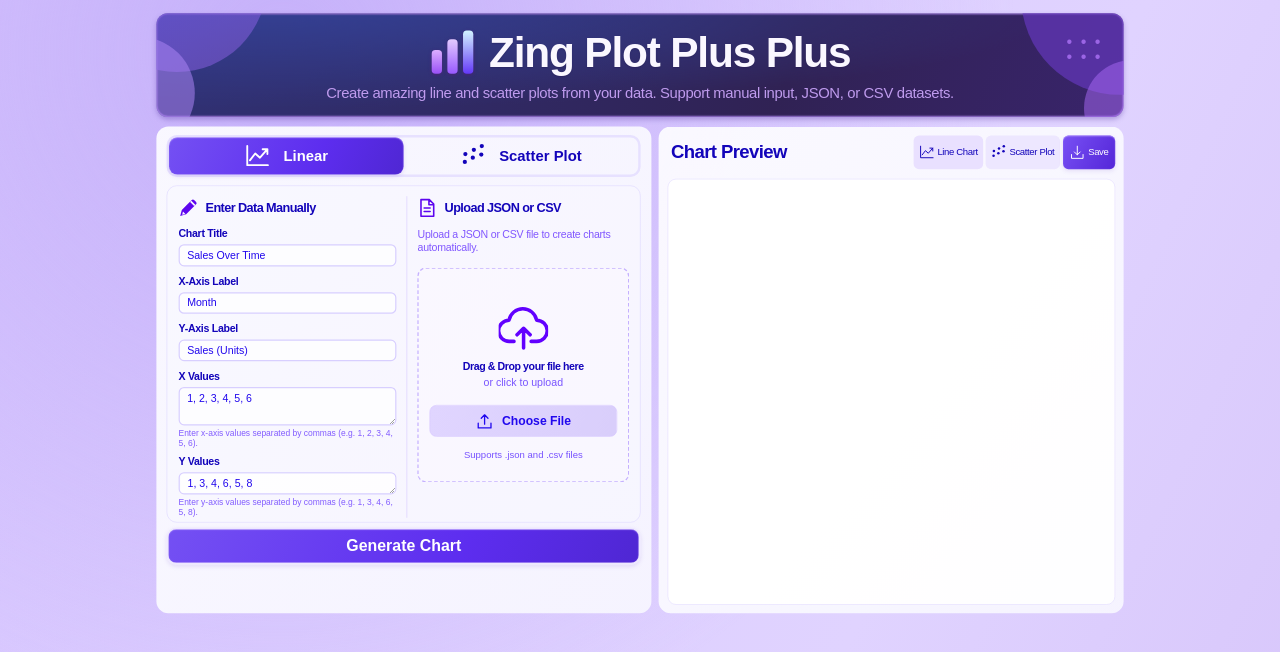
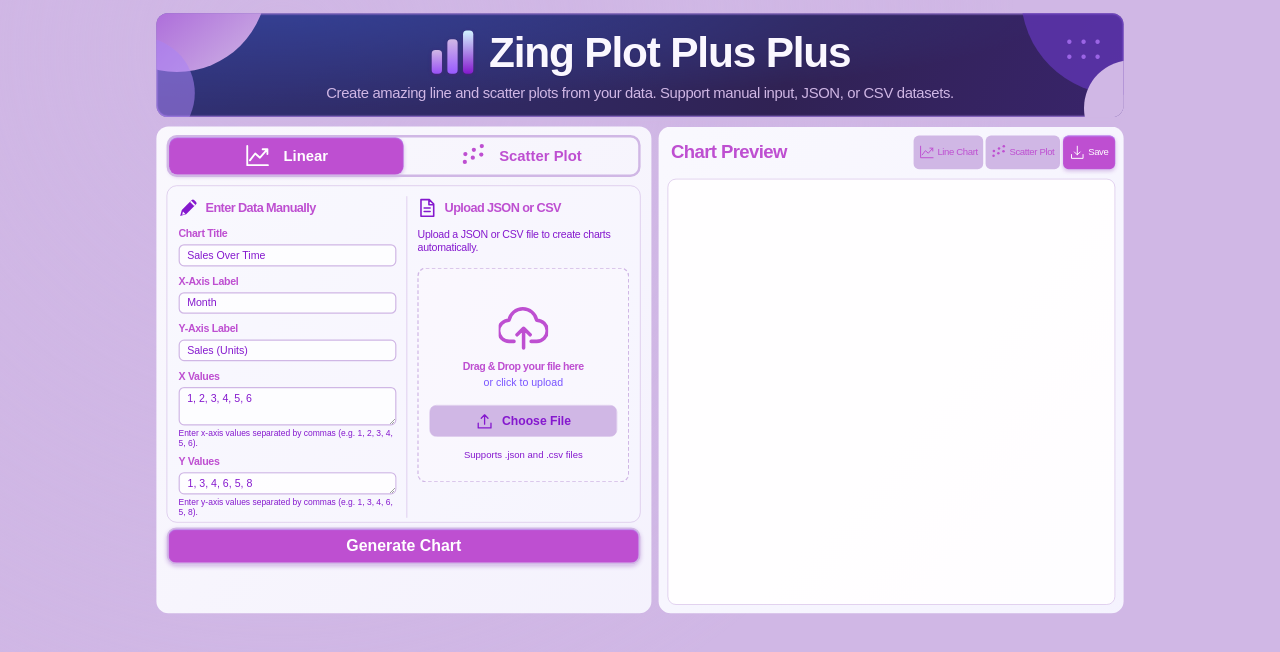
Before and after one commit to Bros-Writing-Code/Team-2-Chart-Fork, a plain HTML site: page zing-plot-web/index.html in a window 1280 px wide. Drawn offline with Linux system fonts and the light colour scheme.

Commit message:
Update style.css

```diff
--- a/zing-plot-web/style.css
+++ b/zing-plot-web/style.css
@@ -5,11 +5,11 @@
 
 /* Define the global font, colors, and overall page scale here. */
 :root {
-  --purple: #6200ff;
+  --purple: #be4fd1;
 
   font-family: Arial, Helvetica, sans-serif;
-  color: #1304ba;
-  background: #d9c8ff;
+  color: #be4fd1;
+  background: #D0B7E5;
 }
 
 body {
@@ -18,14 +18,14 @@ body {
   background:
     radial-gradient(
       ellipse at 22% 5%,
-      #c6b1fa 0,
+      #D0B7E5 0,
       transparent 52%
     ),
     linear-gradient(
       115deg,
-      #d8c7ff,
-      #e0d3ff 65%,
-      #d6c4fa
+      #D0B7E5,
+      #D0B7E5 65%,
+      #D0B7E5
     );
 }
 
@@ -53,7 +53,7 @@ button {
 button:focus-visible,
 input:focus-visible,
 textarea:focus-visible {
-  outline: 3px solid #925aff;
+  outline: 3px solid #be4fd1;
   outline-offset: 3px;
 }
 
@@ -101,7 +101,7 @@ svg {
       #39246b
     );
   box-shadow:
-    0 4px 9px #5738a35c,
+    0 4px 9px #D0B7E5,
     inset 0 0 2px 2px #8d6ac7;
   position: relative;
   overflow: hidden;
@@ -128,7 +128,7 @@ svg {
 
 .hero p {
   font-size: 28px;
-  color: #bf9bee;
+  color: #D0B7E5;
   margin: 0;
   position: relative;
   letter-spacing: -0.6px;
@@ -146,25 +146,25 @@ svg {
 .brand-icon i {
   width: 19px;
   height: 44px;
-  background: linear-gradient(#dbaeff, #9950f6);
+  background: linear-gradient(#D0B7E5, #9950f6);
   border-radius: 7px;
   box-shadow: 0 2px 6px #492379;
 }
 
 .brand-icon i:nth-child(2) {
   height: 64px;
-  background: linear-gradient(#e3caff, #9859ff);
+  background: linear-gradient(#D0B7E5, #9859ff);
 }
 
 .brand-icon i:nth-child(3) {
   height: 80px;
-  background: linear-gradient(#d2f4ff, #6438f8);
+  background: linear-gradient(#d2f4ff, #8518ce);
 }
 
 /* Position the decorative circles inside the title banner. */
 .orb {
   position: absolute;
-  background: linear-gradient(140deg, #6252d7, #9a65e66e);
+  background: linear-gradient(140deg, #8518ce, #D0B7E5);
   border-radius: 50%;
 }
 
@@ -196,7 +196,7 @@ svg {
   height: 160px;
   right: -94px;
   bottom: -65px;
-  background: #a96bf880;
+  background: #D0B7E5;
 }
 
 .dots {
@@ -231,7 +231,7 @@ svg {
 /* Style the main chart-type selector and its active state. */
 .type-tabs {
   display: flex;
-  border: 4px solid #e7e1ff;
+  border: 4px solid #D0B7E5;
   border-radius: 17px;
   height: 79px;
   padding: 0;
@@ -254,11 +254,11 @@ svg {
 .type-tab.active,
 .generate,
 .save {
-  background: linear-gradient(115deg, #7450f3, #5d2def 63%, #4f27d3);
+  background: linear-gradient(115deg, #be4fd1, #be4fd1 63%, #be4fd1);
   color: white;
   box-shadow:
     inset 0 1px 2px #b699ff,
-    0 3px 7px #7b56d12b;
+    0 3px 7px #D0B7E5;
 }
 
 .type-tab svg {
@@ -271,7 +271,7 @@ svg {
   display: grid;
   grid-template-columns: 1.08fr 1fr;
   gap: 20px;
-  border: 1px solid #ded7ff;
+  border: 1px solid #D0B7E5;
   border-radius: 17px;
   padding: 19px 21px 8px;
   background: #f8f7ff66;
@@ -279,7 +279,7 @@ svg {
 
 .manual {
   padding-right: 19px;
-  border-right: 1px solid #d7caff;
+  border-right: 1px solid #D0B7E5;
   min-width: 0;
 }
 
@@ -296,7 +296,7 @@ svg {
 }
 
 .input-card h2 svg {
-  color: #5d05ef;
+  color: #8518ce;
   width: 36px;
   height: 42px;
   stroke-width: 4;
@@ -318,11 +318,11 @@ svg {
 .manual input,
 .manual textarea {
   width: 100%;
-  border: 2px solid #d8cfff;
+  border: 2px solid #D0B7E5;
   border-radius: 9px;
   background: #ffffffc9;
   padding: 6px 14px;
-  color: #2107ed;
+  color: #8518ce;
   font-size: 20px;
   line-height: 25px;
   display: block;
@@ -346,7 +346,7 @@ svg {
 .help {
   font-size: 16px;
   line-height: 20px;
-  color: #825cff;
+  color: #8518ce;
   margin: 5px 0 0;
 }
 
@@ -367,13 +367,13 @@ svg {
 .upload-description {
   font-size: 20px;
   line-height: 25px;
-  color: #8157ff;
+  color: #8518ce;
   margin: 14px 0 26px;
   letter-spacing: -0.4px;
 }
 
 .drop-zone {
-  border: 2px dashed #c5b0ff;
+  border: 2px dashed #D0B7E5;
   border-radius: 14px;
   height: 405px;
   text-align: center;
@@ -387,14 +387,14 @@ svg {
 
 /* Highlight the upload area when a file is dragged over it. */
 .drop-zone.dragging {
-  background: #e6d8ff;
-  border-color: #6300ff;
+  background: #D0B7E5;
+  border-color: #8518ce;
 }
 
 .cloud {
   width: 95px;
   height: 95px;
-  stroke: #6200ff;
+  stroke: #be4fd1;
   stroke-width: 7;
   margin-bottom: 12px;
 }
@@ -420,11 +420,11 @@ svg {
   height: 60px;
   border-radius: 12px;
   margin-top: 29px;
-  background: linear-gradient(100deg, #e0d5ff, #d9cefb);
-  border: 1px solid #d6c5ff;
+  background: linear-gradient(100deg, #D0B7E5, #D0B7E5);
+  border: 1px solid #D0B7E5;
   font-size: 23px;
   font-weight: 700;
-  color: #2108ee;
+  color: #8518ce;
 }
 
 .choose svg {
@@ -434,7 +434,7 @@ svg {
 
 .drop-zone small {
   font-size: 18px;
-  color: #7751ff;
+  color: #8518ce;
   margin-top: 24px;
   max-width: 100%;
   overflow-wrap: anywhere;
@@ -452,7 +452,7 @@ svg {
   font-size: 30px;
   font-weight: 700;
   margin-top: 9px;
-  border: 3px solid #eee8ff;
+  border: 3px solid #D0B7E5;
 }
 
 .generate svg {
@@ -494,7 +494,7 @@ svg {
   padding: 9px 10px;
   border-radius: 9px;
   white-space: nowrap;
-  background: #ede7ff;
+  background: #D0B7E5;
 }
 
 .preview-actions button svg {
@@ -504,11 +504,11 @@ svg {
 }
 
 .preview-actions .selected {
-  background: #e9e0ff;
+  background: #D0B7E5;
 }
 
 .preview-actions .save {
-  background: linear-gradient(120deg, #7850f4, #5426d8);
+  background: linear-gradient(120deg, #be4fd1, #be4fd1 63%, #be4fd1);
   color: white;
   padding: 9px 13px;
   margin-left: 1px;
@@ -516,7 +516,7 @@ svg {
 
 /* Preserve the chart's proportions and override the default icon styles. */
 .chart-container {
-  border: 1px solid #e2dcff;
+  border: 1px solid #D0B7E5;
   border-radius: 14px;
   background: #ffffffd9;
   overflow: hidden;
@@ -537,7 +537,7 @@ svg {
 #message {
   margin: 8px 3px;
   font-size: 16px;
-  color: #5b2fb5;
+  color: #8518ce;
 }
 
 #message.error {
```
